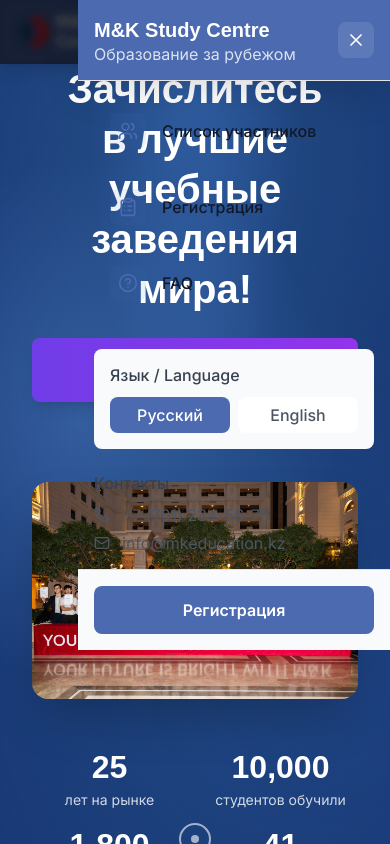
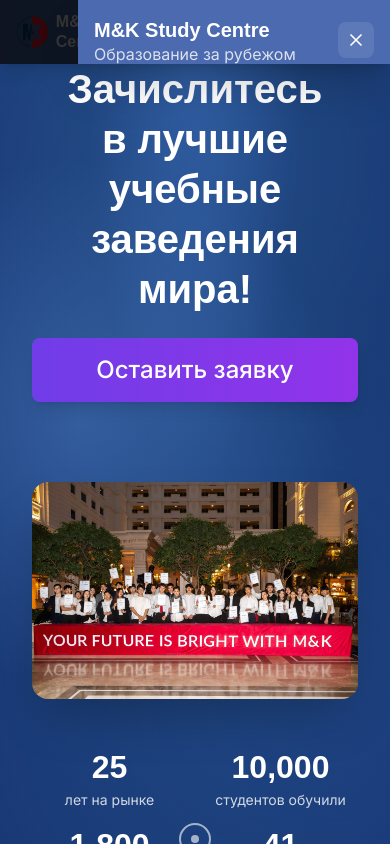
Before and after one commit to yerlannof/mksexpo, a Next.js app: page / in a window 390 px wide. Both pictures are taken after a click on the button "Open menu". Shown: the top 844 px of the page. Built offline with nearby package versions, Linux system fonts and the light colour scheme.

Commit message:
🎨 Fix mobile drawer transparency issues
- Force solid white background with inline styles
- Increase z-index to 9999 for proper layering
- Darker backdrop (80% black) for better contrast
- Remove any transparency effects causing blur-through
- Solid color header with primary brand color

```diff
--- a/components/layout/MobileDrawer.tsx
+++ b/components/layout/MobileDrawer.tsx
@@ -60,14 +60,15 @@
   return (
     <AnimatePresence>
       {isOpen && (
-        <div className="fixed inset-0 z-[100] md:hidden">
+        <div className="fixed inset-0 z-[9999] md:hidden">
           {/* Backdrop */}
           <motion.div
             initial={{ opacity: 0 }}
             animate={{ opacity: 1 }}
             exit={{ opacity: 0 }}
             transition={{ duration: 0.2 }}
-            className="absolute inset-0 bg-black/70 backdrop-blur-sm"
+            className="absolute inset-0 bg-black/80"
+            style={{ backgroundColor: 'rgba(0, 0, 0, 0.8)' }}
             onClick={onClose}
           />
 
@@ -77,10 +78,12 @@
             animate={{ x: 0 }}
             exit={{ x: '100%' }}
             transition={{ type: 'spring', damping: 25, stiffness: 200 }}
-            className="absolute right-0 top-0 h-full w-[80%] max-w-sm bg-white shadow-2xl"
+            className="absolute right-0 top-0 h-full w-[80%] max-w-sm bg-white shadow-2xl overflow-hidden"
+            style={{ backgroundColor: '#ffffff' }}
           >
             {/* Header */}
-            <div className="flex items-center justify-between p-4 border-b bg-primary">
+            <div className="flex items-center justify-between p-4 border-b"
+                 style={{ backgroundColor: '#4B6AAF' }}>
               <div>
                 <h2 className="text-lg font-bold text-white">M&K Study Centre</h2>
                 <p className="text-sm text-white/80">
@@ -97,7 +100,8 @@
             </div>
 
             {/* Content */}
-            <div className="flex flex-col h-full">
+            <div className="flex flex-col h-full bg-white"
+                 style={{ backgroundColor: '#ffffff' }}>
               {/* Navigation */}
               <nav className="flex-1 p-4">
                 <ul className="space-y-2">
```
